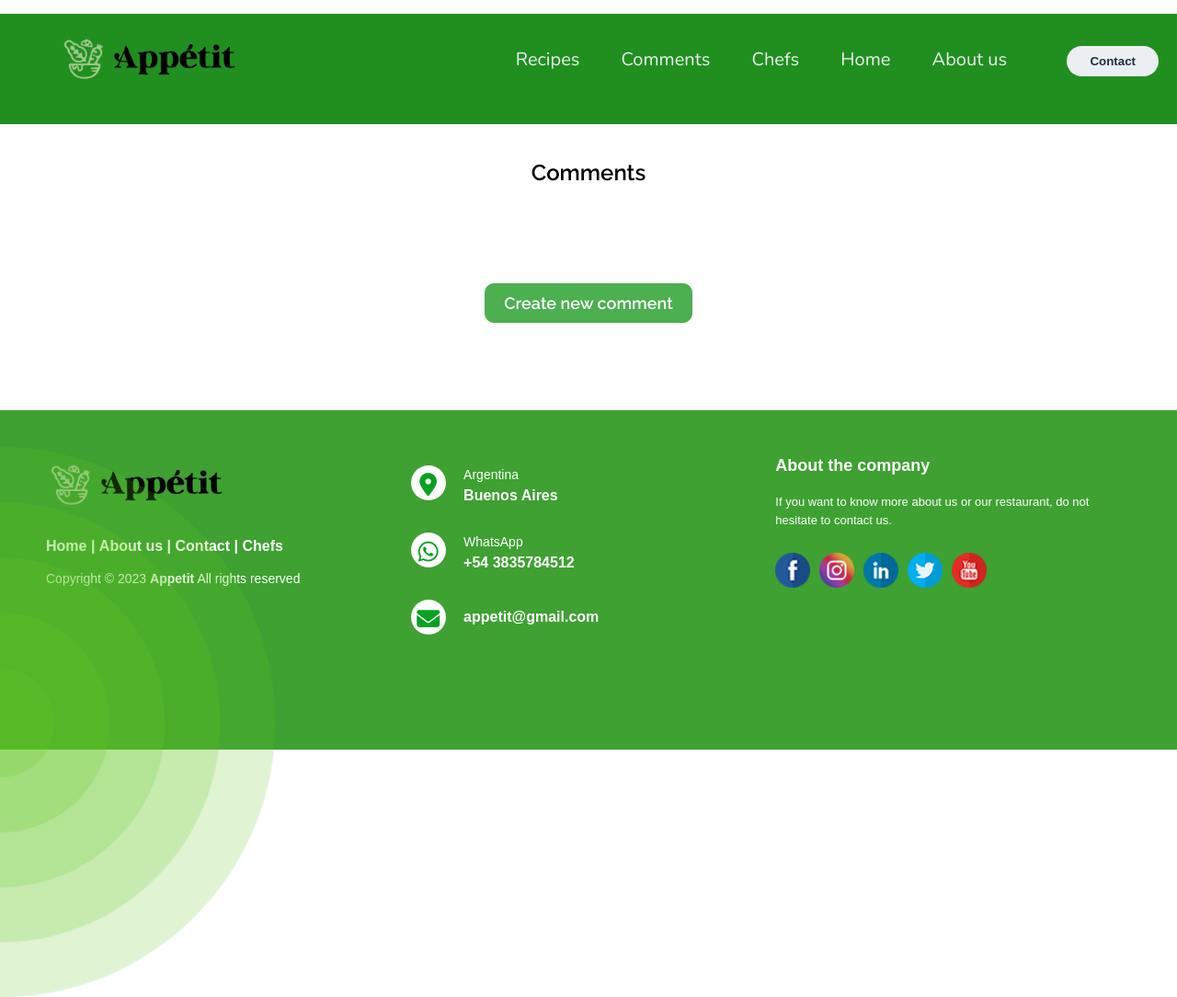
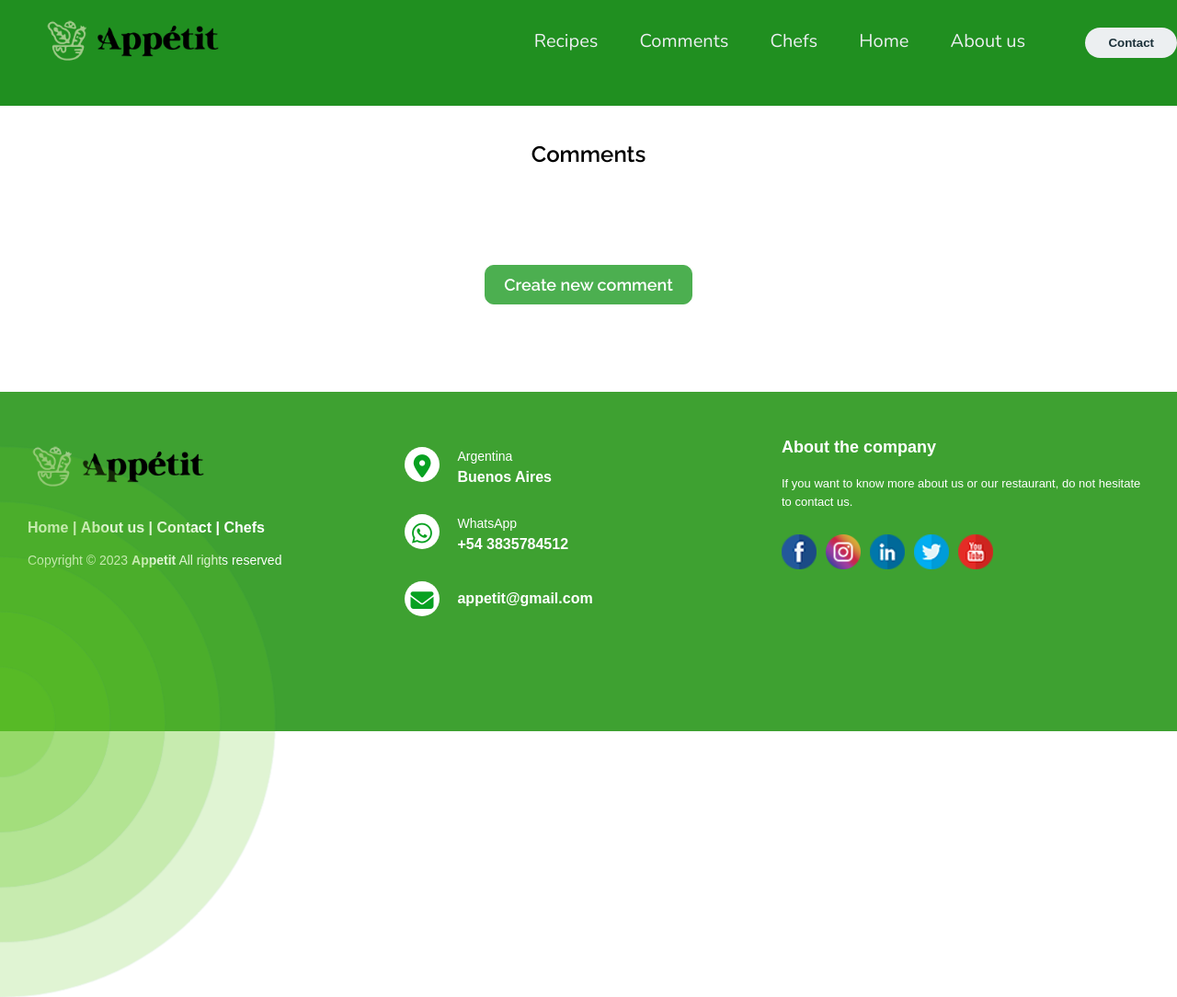
Before and after one commit to ruloalv/AppetitBackend, a Django app: page /comments/list/ in a window 1280 px wide. Shown: the whole page at 92% size. Run offline with Django 4.2, Linux system fonts and the light colour scheme; data that the repository does not hold is empty; some libraries are stand-ins or nearby versions.

Commit message:
fix top margin padding

```diff
--- a/static/css/form.css
+++ b/static/css/form.css
@@ -1,6 +1,6 @@
 body {
     font-family: Arial, sans-serif;
-    margin: 0px;
+    margin: -20px;
     padding: 0px;
 }
 
```
